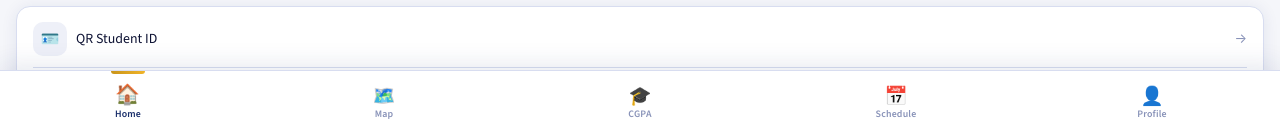
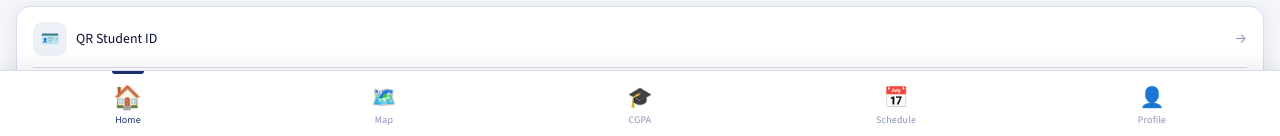
Before and after one commit to Nwankwoc220/Nwankwoc220.github.io, a website with bundled scripts: page index.html in a window 1280 px wide. Shown: the part 662-798 px from the top of the page. Built offline with nearby package versions, Linux system fonts and the light colour scheme; no server answers.

Commit message:
Update lasu-navigator-1.css

```diff
--- a/lasu-navigator-1.css
+++ b/lasu-navigator-1.css
@@ -45,70 +45,12 @@ body{font-family:var(--font-sans);background:var(--bg);color:var(--txt);min-heig
 @keyframes fadeUp{from{opacity:0;transform:translateY(12px)}to{opacity:1;transform:translateY(0)}}
 
 /* BOTTOM NAV */
-.bnav{
-  position: fixed;
-  left: 0;
-  right: 0;
-  bottom: 0;
-  z-index: 1000;
-  height: calc(var(--nav-h) + env(safe-area-inset-bottom, 0px));
-  padding-bottom: env(safe-area-inset-bottom, 0px);
-  display: flex;
-  align-items: center;
-  justify-content: space-around;
-  background: var(--card);
-  border-top: 1px solid var(--border);
-  box-shadow: 0 -6px 24px rgba(26,47,107,.10);
-}
-
-.bnav .ni{
-  flex: 1;
-  min-height: 100%;
-  display: flex;
-  flex-direction: column;
-  align-items: center;
-  justify-content: center;
-  gap: 2px;
-  padding: 6px 4px 8px;
-  cursor: pointer;
-  color: var(--txt3);
-  font-size: .62rem;
-  font-weight: 600;
-  letter-spacing: .02em;
-  position: relative;
-  transition: color .2s, transform .2s;
-  -webkit-tap-highlight-color: transparent;
-  touch-action: manipulation;
-}
-
-.bnav .ni .ico{
-  font-size: 1.15rem;
-  line-height: 1;
-  transition: transform .2s, color .2s;
-}
-
-.bnav .ni:active{transform: scale(.96)}
-.bnav .ni.active{
-  color: var(--navy);
-}
-
-.bnav .ni.active .ico{
-  transform: translateY(-1px) scale(1.08);
-  color: var(--navy);
-}
-
-.bnav .ni.active::after{
-  content: '';
-  position: absolute;
-  top: 0;
-  left: 50%;
-  transform: translateX(-50%);
-  width: 34px;
-  height: 3px;
-  background: linear-gradient(90deg, var(--gold), var(--gold2));
-  border-radius: 0 0 999px 999px;
-}
-
+.bnav{position:fixed;bottom:0;left:0;right:0;z-index:200;height:var(--nav-h);background:var(--card);border-top:1px solid var(--border);display:flex;box-shadow:0 -4px 20px rgba(0,0,0,.08)}
+.ni{flex:1;display:flex;flex-direction:column;align-items:center;justify-content:center;gap:2px;cursor:pointer;color:var(--txt3);font-size:.62rem;font-weight:500;letter-spacing:.02em;position:relative;transition:color .2s}
+.ni .ico{font-size:1.25rem;transition:transform .2s}
+.ni.active{color:var(--navy)}
+.ni.active .ico{transform:scale(1.15)}
+.ni.active::after{content:'';position:absolute;top:0;left:50%;transform:translateX(-50%);width:32px;height:3px;background:var(--navy);border-radius:0 0 4px 4px}
 
 /* CARDS & UTIL */
 .card{background:var(--card);border:1px solid var(--border);border-radius:var(--r2);box-shadow:var(--shadow)}
```
